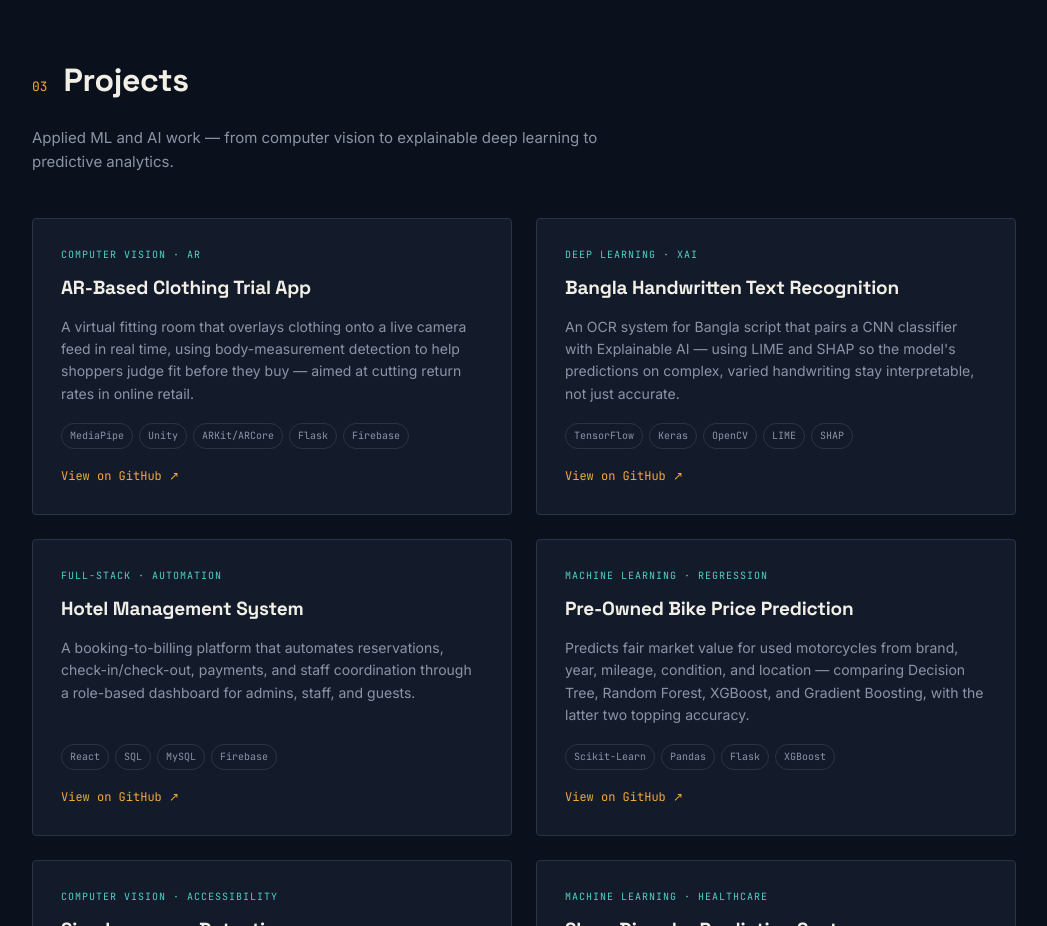
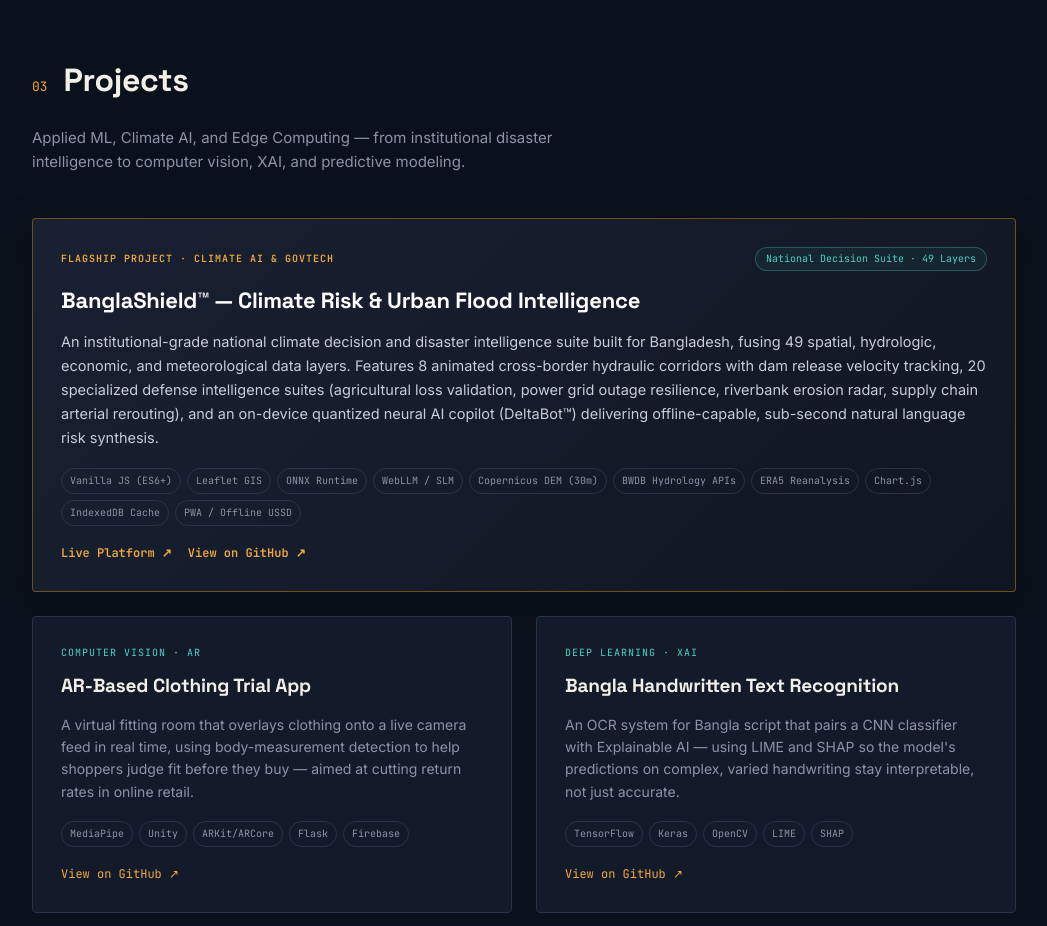
Before and after one commit to ReaduanulFaridFahim/readuanulfaridfahim.github.io, a website: page index.html in a window 1280 px wide. Shown: the part 3240-4166 px from the top of the page, without its empty margins (116-1163 px from the left). Drawn offline with Linux system fonts and the light colour scheme.

Commit message:
feat(projects): add BanglaShield Climate Risk & Flood Intelligence as flagship featured project

```diff
--- a/index.html
+++ b/index.html
@@ -773,9 +773,36 @@
 <section id="projects">
   <div class="wrap">
     <div class="sec-head reveal"><span class="sec-num">03</span><h2>Projects</h2></div>
-    <p class="sec-sub reveal">Applied ML and AI work — from computer vision to explainable deep learning to predictive analytics.</p>
+    <p class="sec-sub reveal">Applied ML, Climate AI, and Edge Computing — from institutional disaster intelligence to computer vision, XAI, and predictive modeling.</p>
 
     <div class="projects">
+      <div class="card reveal" style="grid-column: 1 / -1; border-color: rgba(245, 158, 11, 0.4); background: linear-gradient(135deg, rgba(26, 34, 51, 0.95) 0%, rgba(17, 23, 34, 0.98) 100%); box-shadow: 0 12px 32px rgba(8, 12, 18, 0.5);">
+        <div style="display:flex; justify-content:space-between; align-items:center; flex-wrap:wrap; gap:8px;">
+          <span class="tag" style="color:var(--amber); font-weight:700;">Flagship Project · Climate AI &amp; GovTech</span>
+          <span style="font-family:'JetBrains Mono'; font-size:10px; color:var(--teal); border:1px solid rgba(79,209,197,0.3); padding:3px 10px; border-radius:20px; background:rgba(79,209,197,0.06);">National Decision Suite · 49 Layers</span>
+        </div>
+        <h3 style="font-size:22px; margin-top:12px; color:#ffffff;">BanglaShield™ — Climate Risk &amp; Urban Flood Intelligence</h3>
+        <p style="font-size:14.5px; line-height:1.65; margin-top:12px; color:#c5cdd9;">
+          An institutional-grade national climate decision and disaster intelligence suite built for Bangladesh, fusing 49 spatial, hydrologic, economic, and meteorological data layers. Features 8 animated cross-border hydraulic corridors with dam release velocity tracking, 20 specialized defense intelligence suites (agricultural loss validation, power grid outage resilience, riverbank erosion radar, supply chain arterial rerouting), and an on-device quantized neural AI copilot (DeltaBot™) delivering offline-capable, sub-second natural language risk synthesis.
+        </p>
+        <div class="stack" style="margin-top:18px;">
+          <span>Vanilla JS (ES6+)</span>
+          <span>Leaflet GIS</span>
+          <span>ONNX Runtime</span>
+          <span>WebLLM / SLM</span>
+          <span>Copernicus DEM (30m)</span>
+          <span>BWDB Hydrology APIs</span>
+          <span>ERA5 Reanalysis</span>
+          <span>Chart.js</span>
+          <span>IndexedDB Cache</span>
+          <span>PWA / Offline USSD</span>
+        </div>
+        <div style="display:flex; gap:16px; margin-top:18px; flex-wrap:wrap;">
+          <a class="card-link" href="https://readuanulfaridfahim.github.io/climate-risk-urban-flood-intelligence/" target="_blank" rel="noopener noreferrer" style="margin-top:0; font-weight:600;">Live Platform ↗</a>
+          <a class="card-link" href="https://github.com/ReaduanulFaridFahim/climate-risk-urban-flood-intelligence" target="_blank" rel="noopener noreferrer" style="margin-top:0; font-weight:600;">View on GitHub ↗</a>
+        </div>
+      </div>
+
       <div class="card reveal">
         <span class="tag">Computer Vision · AR</span>
         <h3>AR-Based Clothing Trial App</h3>
```
